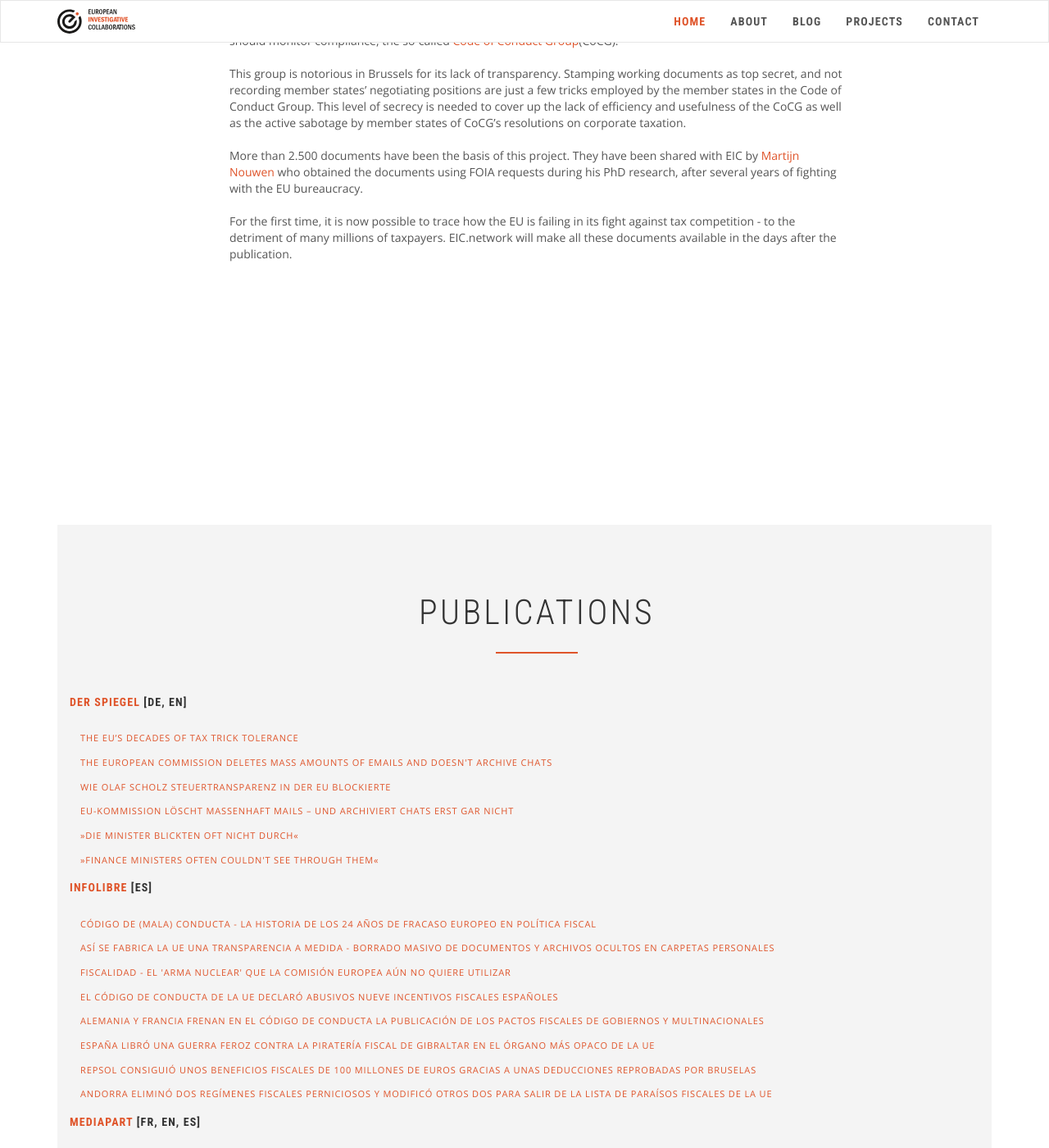
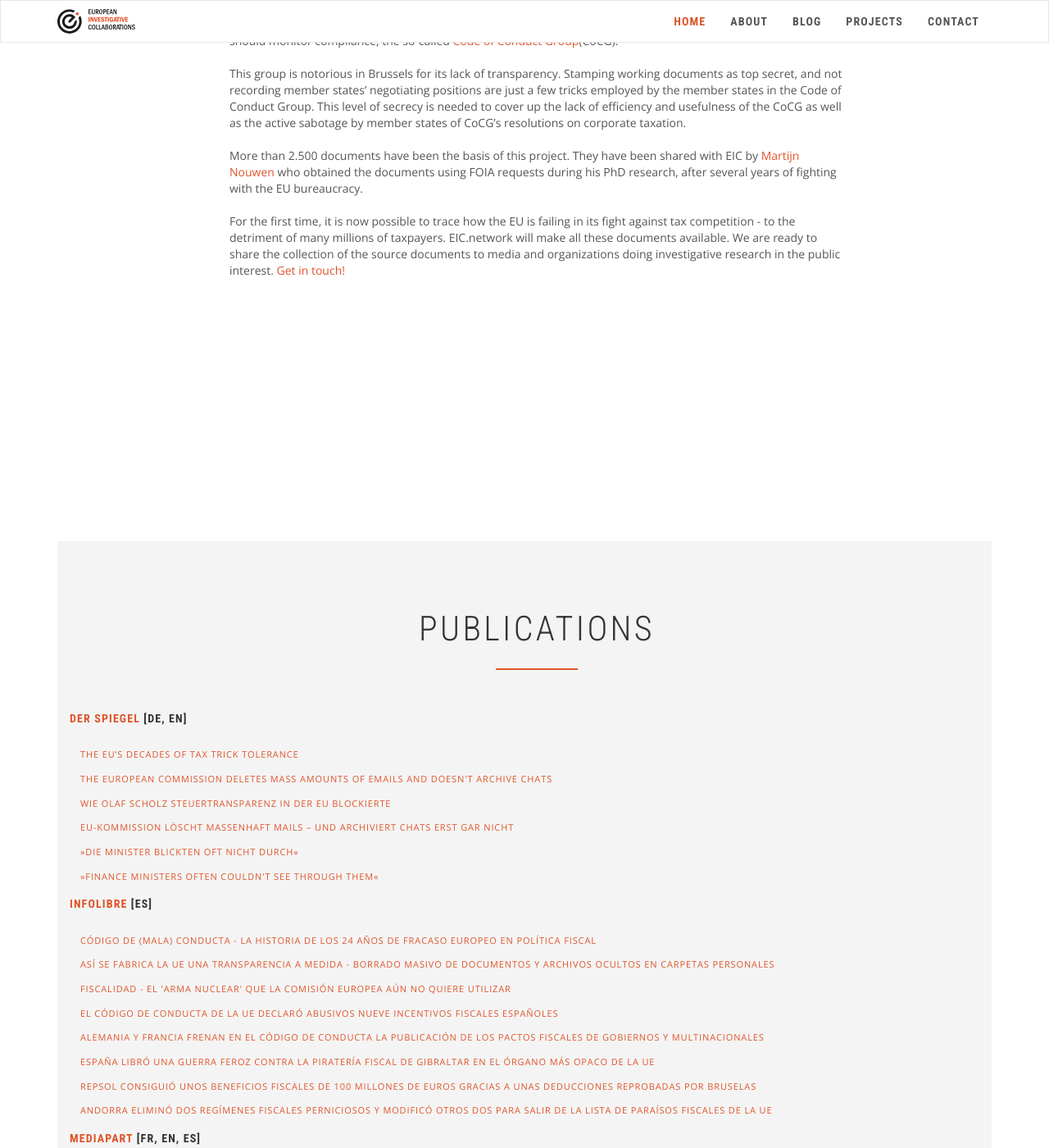
Before and after one commit to eic-network/eic-incubator.github.io, a Jekyll site: the page built from _projects/the-code.md, in a window 1280 px wide and 1400 px high, scrolled down 347 px. Shown: the whole window at 82% size. Built offline with Jekyll 4.4.1, drawn with Linux system fonts in a browser that asks for light colours; nearby versions of some CDN libraries; some of the changed text lies outside the part shown.

Commit message:
Update the-code.md

```diff
--- a/_projects/the-code.md
+++ b/_projects/the-code.md
@@ -8,7 +8,7 @@ description: |-
 
   More than 2.500 documents have been the basis of this project. They have been shared with EIC by [Martijn Nouwen](https://www.universiteitleiden.nl/en/staffmembers/martijn-nouwen) who obtained the documents using FOIA requests during his PhD research, after several years of fighting with the EU bureaucracy.
 
-  For the first time, it is now possible to trace how the EU is failing in its fight against tax competition - to the detriment of many millions of taxpayers. EIC.network will make all these documents available in the days after the publication.
+  For the first time, it is now possible to trace how the EU is failing in its fight against tax competition - to the detriment of many millions of taxpayers. EIC.network will make all these documents available. We are  ready to share the collection of the source documents to media and organizations doing investigative research in the public interest. [Get in touch!](https://eic.network/#contact)
 publications:
 - lang: "[DE, EN]"
   links:
```
Also changed, not shown: other parts of _projects/the-code.md (+2 -0 lines).
